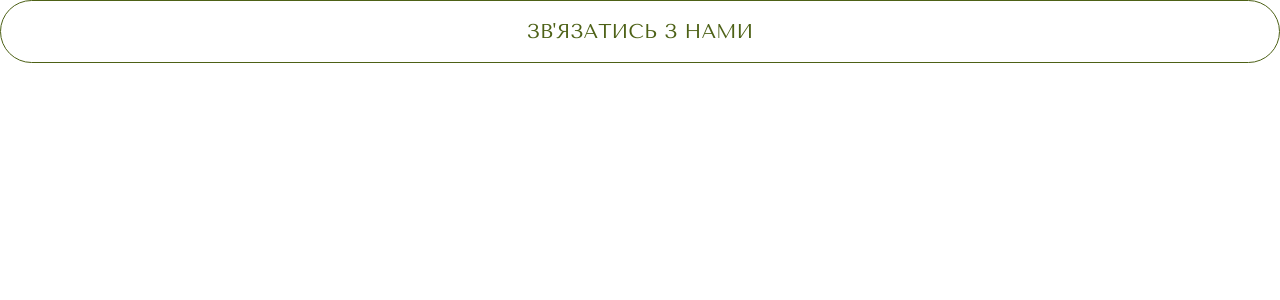
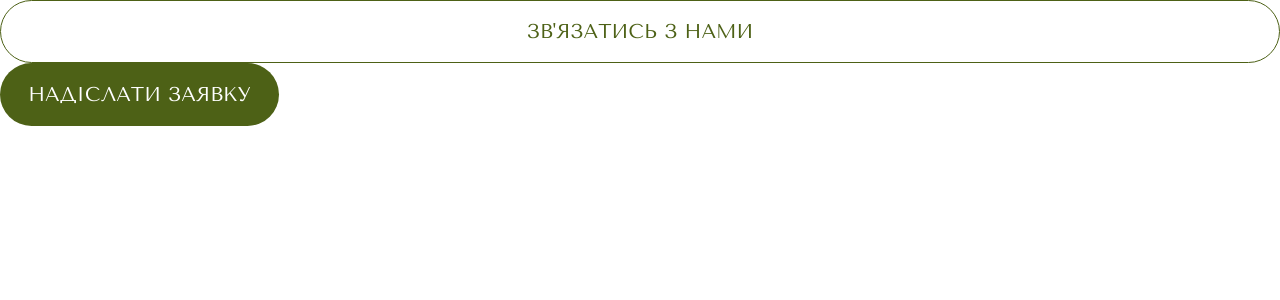
Before and after one commit to SoftRyzen-internship/grape_paradise, a Next.js app: page / in a window 1280 px wide. Shown: the top 300 px of the page. Built offline with nearby package versions, Linux system fonts and the light colour scheme.

Commit message:
form button done

```diff
--- a/src/components/Observer.tsx
+++ b/src/components/Observer.tsx
@@ -1,6 +1,7 @@
 import React from 'react';
 import { ButtonMain } from './ui/ButtonMain/ButtonMain';
 import { buttonsData, sectionsData } from '@/data';
+import { ButtonForm } from './ui/ButtonForm/ButtonForm';
 
 export const Observer: React.FC = () => {
 	return (
@@ -8,6 +9,7 @@ export const Observer: React.FC = () => {
 			<ButtonMain to={sectionsData.contacts}>
 				{buttonsData.callButton}
 			</ButtonMain>
+			<ButtonForm>{buttonsData.sendButton}</ButtonForm>
 		</>
 	);
 };
--- /dev/null
+++ b/src/components/ui/ButtonForm/ButtonForm.tsx
@@ -0,0 +1,16 @@
+'use client';
+
+import React from 'react';
+
+export const ButtonForm = ({ children }: { children: React.ReactNode }) => {
+	return (
+		<button
+			type='submit'
+			className='hover:bg-darkGreen focus:bg-darkGreen lg flex h-[59px] w-full items-center justify-center rounded-60px bg-green px-7 py-5 font-tenor text-btn font-normal uppercase
+            text-white
+            md:w-[234px] lg:h-[63px] lg:w-[279px] lg:text-btn_desk'
+		>
+			{children}
+		</button>
+	);
+};
--- a/src/components/ui/ButtonMain/ButtonMain.tsx
+++ b/src/components/ui/ButtonMain/ButtonMain.tsx
@@ -13,8 +13,8 @@ export const ButtonMain = ({ to, children }: ButtonMainProps) => {
 			duration={500}
 			offset={40}
 			className='flex h-[59px] items-center justify-center rounded-60px border border-transparent bg-white px-7 py-5 font-tenor text-btn font-normal uppercase text-green hover:bg-green hover:text-white
-			md:h-[63px] md:border-green md:bg-transparent
-			lg:text-btn_desk'
+			md:border-green md:bg-transparent
+			lg:h-[63px] lg:text-btn_desk'
 		>
 			{children}
 		</Link>
--- a/tailwind.config.ts
+++ b/tailwind.config.ts
@@ -20,6 +20,7 @@ const config: Config = {
 			black: '#343434',
 			bodyDark: '#4D4843',
 			green: '#4D6116',
+			darkGreen: '#405012',
 			logo: '#675F28',
 			red: '#F60000',
 		},
```
Also changed, not shown: src/components/ui/ButtonForm/ButtonForm.types.ts (added).
